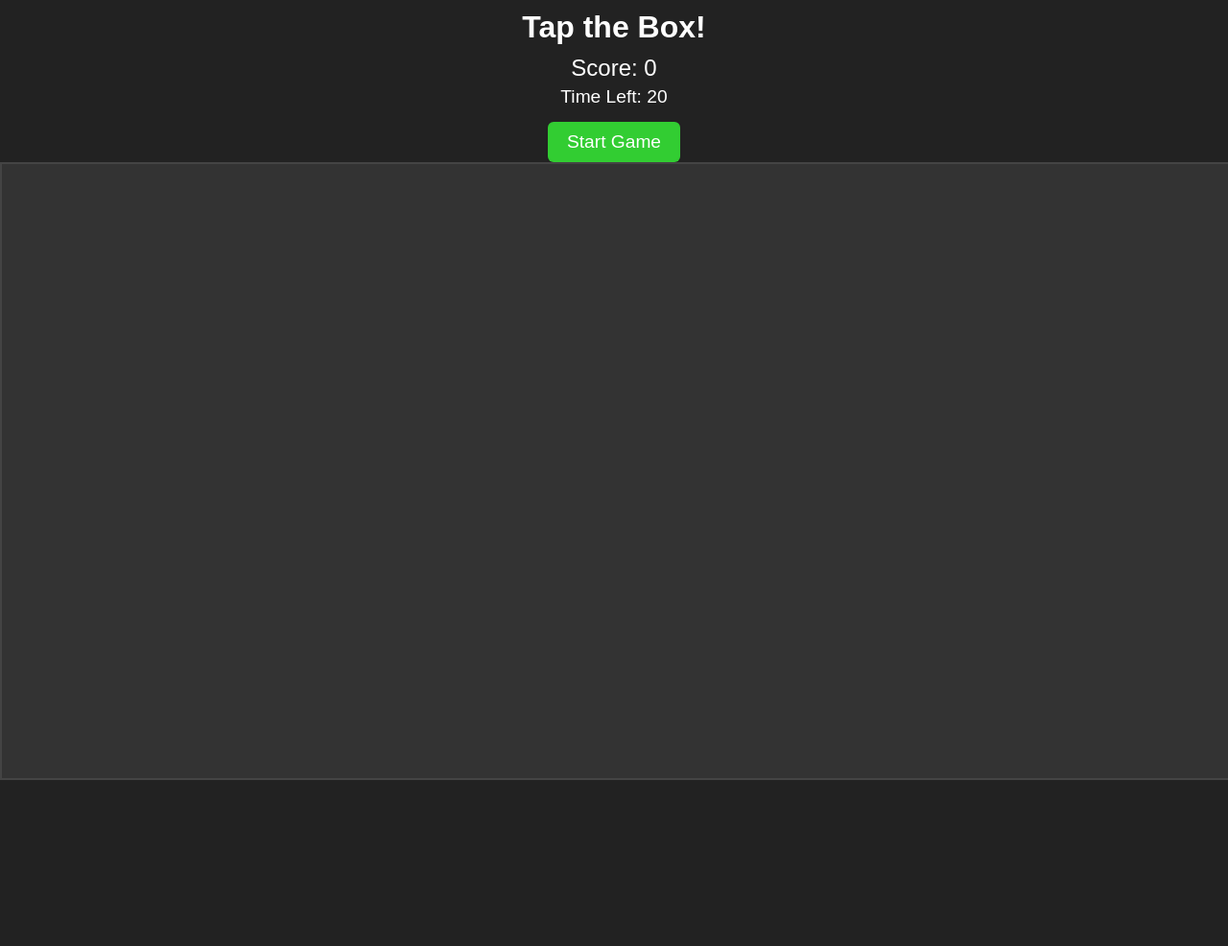
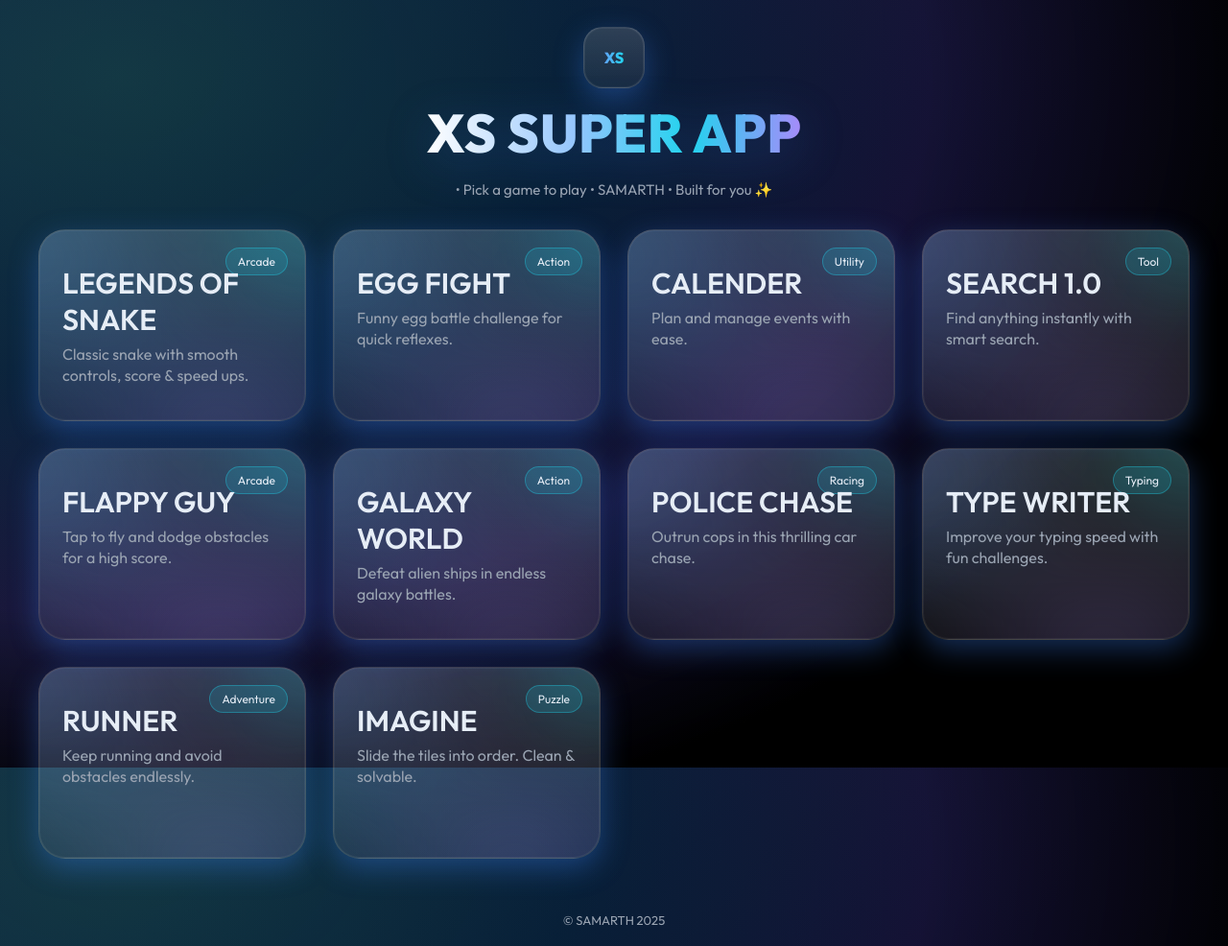
Before and after one commit to Samarth-X/2e, a plain HTML site: page index.html in a window 1280 px wide. Shown: the top 986 px of the page at 96% size. Before the commit the page ends 813 px from the top, so only its background shows below. Drawn offline with Linux system fonts and the light colour scheme.

Commit message:
Update index.html

```diff
--- a/index.html
+++ b/index.html
@@ -1,116 +1,156 @@
 <!DOCTYPE html>
-<html>
+<html lang="en">
 <head>
-<meta charset="UTF-8">
-<meta name="viewport" content="width=device-width, initial-scale=1.0">
-<title>Tap the Box Game</title>
-<style>
-  body {
-    margin: 0;
-    background: #222;
-    color: white;
-    font-family: Arial, sans-serif;
-    overflow: hidden;
-    text-align: center;
-  }
-  h1 {
-    margin: 10px 0;
-  }
-  #gameArea {
-    position: relative;
-    width: 100vw;
-    height: 80vh;
-    background: #333;
-    border: 2px solid #444;
-    margin: auto;
-    overflow: hidden;
-  }
-  #box {
-    position: absolute;
-    width: 50px;
-    height: 50px;
-    background: red;
-    border-radius: 8px;
-    cursor: pointer;
-  }
-  #score {
-    font-size: 1.5em;
-  }
-  #timer {
-    font-size: 1.2em;
-    margin-top: 5px;
-  }
-  #startBtn {
-    padding: 10px 20px;
-    font-size: 1.2em;
-    margin-top: 15px;
-    cursor: pointer;
-    border: none;
-    background: limegreen;
-    color: white;
-    border-radius: 6px;
-  }
-</style>
+  <meta charset="UTF-8" />
+  <meta name="viewport" content="width=device-width, initial-scale=1" />
+  <title>2e</title>
+  <link rel="preconnect" href="https://fonts.googleapis.com">
+  <link rel="preconnect" href="https://fonts.gstatic.com" crossorigin>
+  <link href="https://fonts.googleapis.com/css2?family=Outfit:wght@300;400;600;800&display=swap" rel="stylesheet">
+  <style>
+    :root{
+      --bg: radial-gradient(1200px 800px at 10% 10%, #2dd4bf30 0%, #0ea5e920 40%, #8b5cf620 70%, #000 100%),
+            linear-gradient(135deg, #0f172a 0%, #020617 60%);
+      --glass: linear-gradient(180deg, rgba(255,255,255,.15), rgba(255,255,255,.06));
+      --stroke: rgba(255,255,255,.14);
+      --glow: 0 10px 30px rgba(59,130,246,.35), inset 0 0 0 1px rgba(255,255,255,.06);
+      --brand: #60a5fa;
+      --brand2:#22d3ee;
+      --text:#E6EDF6;
+      --muted:#9AA4B2;
+    }
+    *{box-sizing:border-box; margin:0; padding:0}
+    html,body{height:100%; scroll-behavior:smooth}
+    body{
+      font-family: Outfit, system-ui, -apple-system, Segoe UI, Roboto, "Helvetica Neue", Arial;
+      color:var(--text); background: var(--bg); overflow-x:hidden;
+    }
+
+    /* Smooth entry animations */
+    .fade-in{opacity:0; transform:translateY(20px); animation:fadeUp .8s forwards}
+    @keyframes fadeUp{to{opacity:1; transform:translateY(0)}}
+
+    .shell{min-height:100%; padding: clamp(16px, 3vw, 32px);}
+    .header{display:flex; flex-direction:column; align-items:center; gap:12px; margin-bottom:32px; text-align:center}
+    .logo{display:grid; place-items:center; width:64px; height:64px; border-radius:20px; background:var(--glass);
+      backdrop-filter: blur(14px); box-shadow: var(--glow); border:1px solid var(--stroke); animation: float 4s ease-in-out infinite;}
+    .logo span{font-weight:800; font-size:16px; background: linear-gradient(90deg, var(--brand), var(--brand2)); -webkit-background-clip:text; color:transparent}
+    @keyframes float{0%,100%{transform:translateY(0)}50%{transform:translateY(-8px)}}
+
+    h1.title{font-size: clamp(28px, 5vw, 56px); letter-spacing:.5px; line-height:1.1;
+      background: linear-gradient(90deg, #fff, #93c5fd 40%, #22d3ee 70%, #a78bfa);
+      -webkit-background-clip:text; color:transparent;
+      filter: drop-shadow(0 10px 24px rgba(59,130,246,.25));
+    }
+    .subtitle{margin-top:6px; font-size:15px; color:var(--muted)}
+
+    .grid{display:grid; grid-template-columns: repeat(auto-fit, minmax(260px, 1fr)); gap: clamp(16px, 2.5vw, 28px); max-width:1200px; margin: 0 auto;}
+
+    .card{
+      position:relative; overflow:hidden; border-radius:28px; padding:24px; min-height:200px; cursor:pointer;
+      background: var(--glass); border:1px solid var(--stroke); box-shadow: var(--glow);
+      transition: transform .25s ease, box-shadow .25s ease, border-color .25s ease;
+      isolation:isolate; backdrop-filter: blur(12px);
+    }
+    .card:hover{ transform: translateY(-6px) scale(1.02); box-shadow: 0 25px 70px rgba(56,189,248,.25), inset 0 0 0 1px rgba(255,255,255,.16); border-color: rgba(255,255,255,.22) }
+    .card:active{ transform: scale(.98) }
+
+    .card .ink{ position:absolute; inset:-40%; background:
+      radial-gradient(360px 280px at 20% 30%, rgba(96,165,250,.25), transparent 60%),
+      radial-gradient(240px 200px at 80% 20%, rgba(34,211,238,.28), transparent 60%),
+      radial-gradient(360px 280px at 60% 80%, rgba(167,139,250,.22), transparent 65%);
+      filter: blur(28px); z-index:0; animation: pulse 6s infinite alternate ease-in-out;
+    }
+    @keyframes pulse{0%{opacity:.6}100%{opacity:1}}
+
+    .card h2{ position:relative; z-index:1; margin:12px 0 6px; font-size: clamp(22px, 3vw, 30px); font-weight:600; }
+    .card p{ position:relative; z-index:1; margin:0; color:var(--muted); line-height:1.4 }
+    .badge{ position:absolute; right:18px; top:18px; z-index:1; font-size:12px; padding:6px 12px; border-radius:999px; background:rgba(34,211,238,.15); border:1px solid rgba(34,211,238,.35)}
+
+    .footer{padding:16px; text-align:center; color:var(--muted); font-size:13px; margin-top:40px}
+  </style>
 </head>
 <body>
+  <div class="shell">
+    <header class="header fade-in">
+      <div class="logo"><span>XS</span></div>
+      <h1 class="title">XS SUPER APP</h1>
+      <div class="subtitle">• Pick a game to play • SAMARTH • Built for you ✨</div>
+    </header>
 
-<h1>Tap the Box!</h1>
-<div id="score">Score: 0</div>
-<div id="timer">Time Left: 20</div>
-<button id="startBtn" onclick="startGame()">Start Game</button>
+    <main class="grid fade-in" style="animation-delay:.2s">
+      <article class="card" onclick="location.href='snake1.html'">
+        <div class="ink"></div>
+        <span class="badge">Arcade</span>
+        <h2>LEGENDS OF SNAKE</h2>
+        <p>Classic snake with smooth controls, score & speed ups.</p>
+      </article>
 
-<div id="gameArea">
-  <div id="box" onclick="hitBox()" style="display:none;"></div>
-</div>
+      <article class="card" onclick="location.href='egg2.html'">
+        <div class="ink"></div>
+        <span class="badge">Action</span>
+        <h2>EGG FIGHT</h2>
+        <p>Funny egg battle challenge for quick reflexes.</p>
+      </article>
 
-<script>
-let score = 0;
-let timeLeft = 20;
-let gameInterval, timerInterval;
+      <article class="card" onclick="location.href='notes3.html'">
+        <div class="ink"></div>
+        <span class="badge">Utility</span>
+        <h2>CALENDER</h2>
+        <p>Plan and manage events with ease.</p>
+      </article>
 
-function startGame() {
-  score = 0;
-  timeLeft = 20;
-  document.getElementById("score").innerText = "Score: " + score;
-  document.getElementById("timer").innerText = "Time Left: " + timeLeft;
-  document.getElementById("box").style.display = "block";
-  moveBox();
+      <article class="card" onclick="location.href='search4.html'">
+        <div class="ink"></div>
+        <span class="badge">Tool</span>
+        <h2>SEARCH 1.0</h2>
+        <p>Find anything instantly with smart search.</p>
+      </article>
 
-  // Timer
-  timerInterval = setInterval(() => {
-    timeLeft--;
-    document.getElementById("timer").innerText = "Time Left: " + timeLeft;
-    if (timeLeft <= 0) endGame();
-  }, 1000);
+      <article class="card" onclick="location.href='flappy5.html'">
+        <div class="ink"></div>
+        <span class="badge">Arcade</span>
+        <h2>FLAPPY GUY</h2>
+        <p>Tap to fly and dodge obstacles for a high score.</p>
+      </article>
 
-  // Move box every 700ms
-  gameInterval = setInterval(moveBox, 700);
-}
+      <article class="card" onclick="location.href='galaxy6.html'">
+        <div class="ink"></div>
+        <span class="badge">Action</span>
+        <h2>GALAXY WORLD</h2>
+        <p>Defeat alien ships in endless galaxy battles.</p>
+      </article>
 
-function moveBox() {
-  const box = document.getElementById("box");
-  const gameArea = document.getElementById("gameArea");
-  const maxX = gameArea.clientWidth - box.offsetWidth;
-  const maxY = gameArea.clientHeight - box.offsetHeight;
-  const x = Math.floor(Math.random() * maxX);
-  const y = Math.floor(Math.random() * maxY);
-  box.style.left = x + "px";
-  box.style.top = y + "px";
-}
+      <article class="card" onclick="location.href='car7.html'">
+        <div class="ink"></div>
+        <span class="badge">Racing</span>
+        <h2>POLICE CHASE</h2>
+        <p>Outrun cops in this thrilling car chase.</p>
+      </article>
 
-function hitBox() {
-  score++;
-  document.getElementById("score").innerText = "Score: " + score;
-  moveBox();
-}
+      <article class="card" onclick="location.href='type8.html'">
+        <div class="ink"></div>
+        <span class="badge">Typing</span>
+        <h2>TYPE WRITER</h2>
+        <p>Improve your typing speed with fun challenges.</p>
+      </article>
 
-function endGame() {
-  clearInterval(gameInterval);
-  clearInterval(timerInterval);
-  document.getElementById("box").style.display = "none";
-  alert("Game Over! Your score: " + score);
-}
-</script>
+      <article class="card" onclick="location.href='runner9.html'">
+        <div class="ink"></div>
+        <span class="badge">Adventure</span>
+        <h2>RUNNER</h2>
+        <p>Keep running and avoid obstacles endlessly.</p>
+      </article>
 
+      <article class="card" onclick="location.href='imagine10.html'">
+        <div class="ink"></div>
+        <span class="badge">Puzzle</span>
+        <h2>IMAGINE</h2>
+        <p>Slide the tiles into order. Clean & solvable.</p>
+      </article>
+    </main>
+
+    <div class="footer fade-in" style="animation-delay:.4s">© SAMARTH 2025</div>
+  </div>
 </body>
 </html>
```
